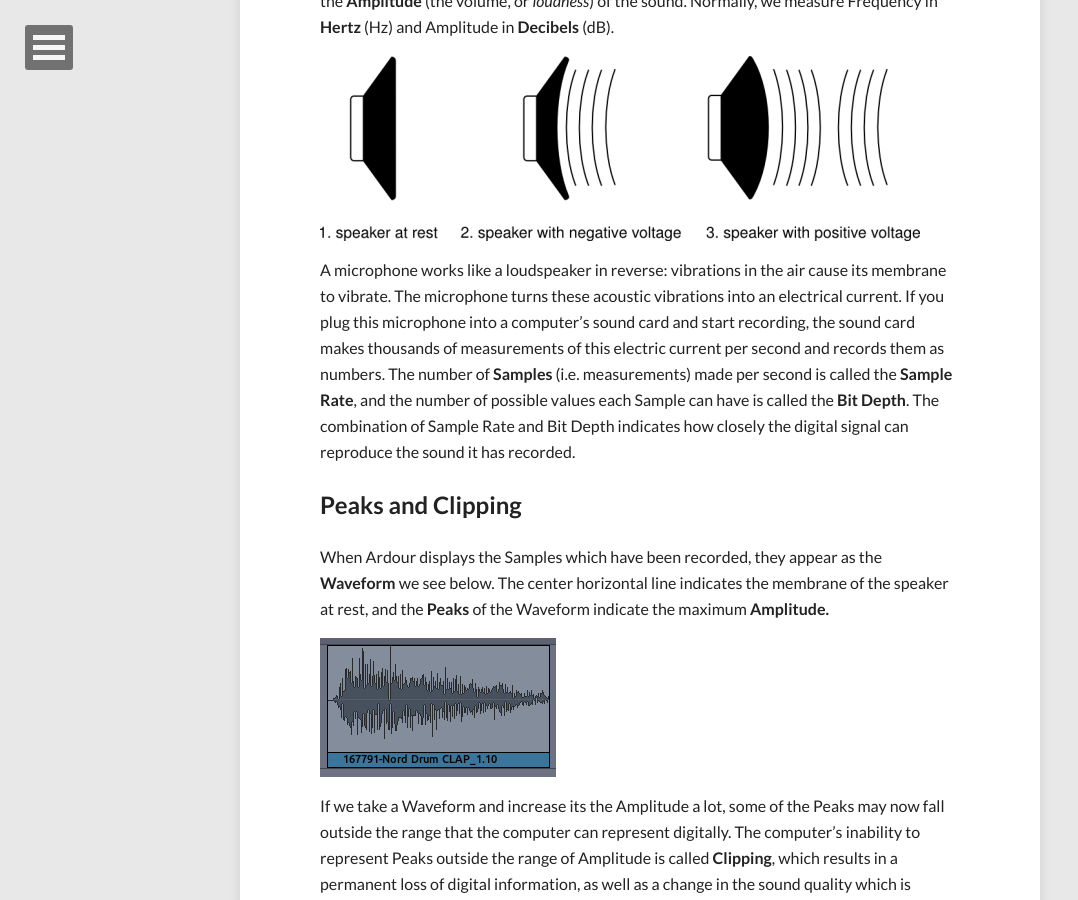
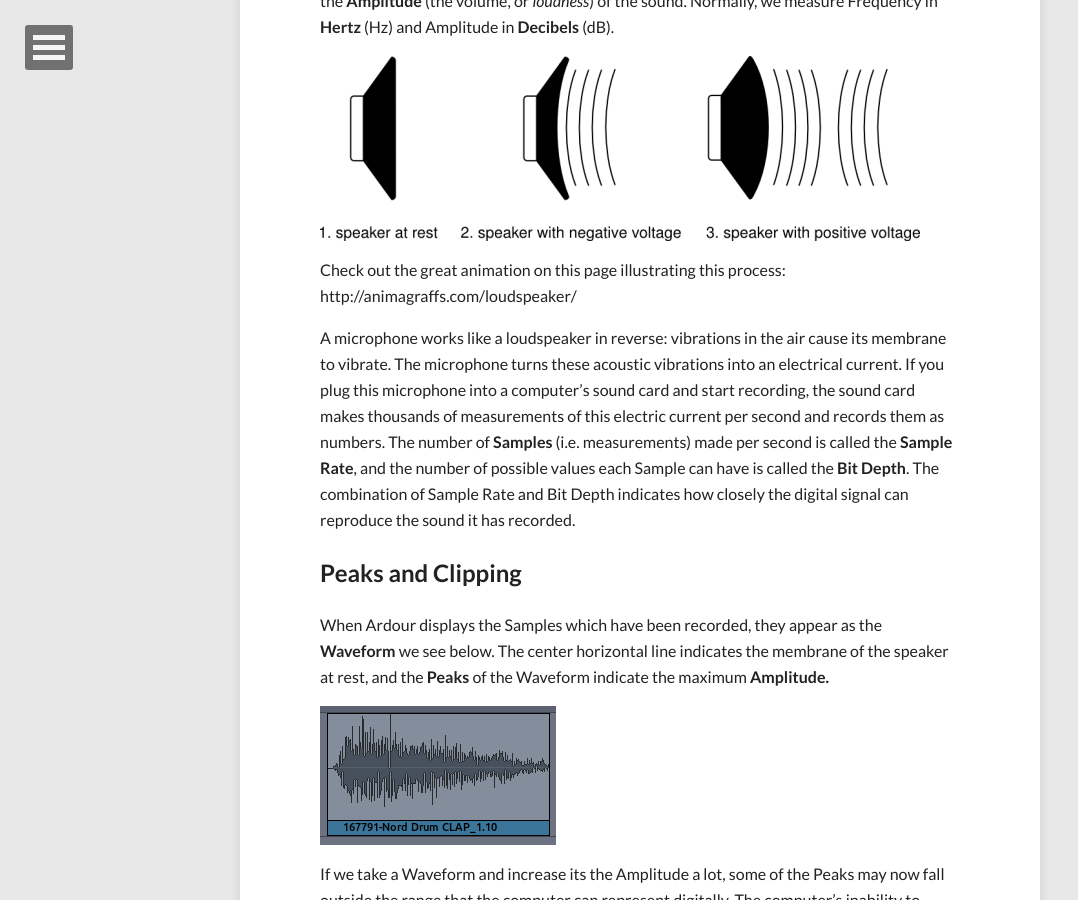
Before and after one commit to brunoruviaro/ardour4-tutorial, a Jekyll site: the page built from _posts/2014-12-29-what-is-digital-audio.md, in a window 1280 px wide and 900 px high, scrolled down 1270 px. Shown: the whole window, without its empty margins (0-1078 px from the left). Built offline with Jekyll 4.4.1, drawn with Linux system fonts in a browser that asks for light colours; nearby versions of some CDN libraries; some of the changed text lies outside the part shown.

Commit message:
Add speaker animation link

```diff
--- a/_posts/2014-12-29-what-is-digital-audio.md
+++ b/_posts/2014-12-29-what-is-digital-audio.md
@@ -32,6 +32,8 @@ Normally, we measure Frequency in **Hertz** (Hz) and Amplitude in
 **Decibels** (dB).
 
 ![speaker]({{ site.url }}/images/Ardour3_Digital_Audio_2.png)
+
+Check out the great animation on this page illustrating this process: http://animagraffs.com/loudspeaker/
 
 A microphone works like a loudspeaker in reverse: vibrations in the air
 cause its membrane to vibrate. The microphone turns these acoustic
```
